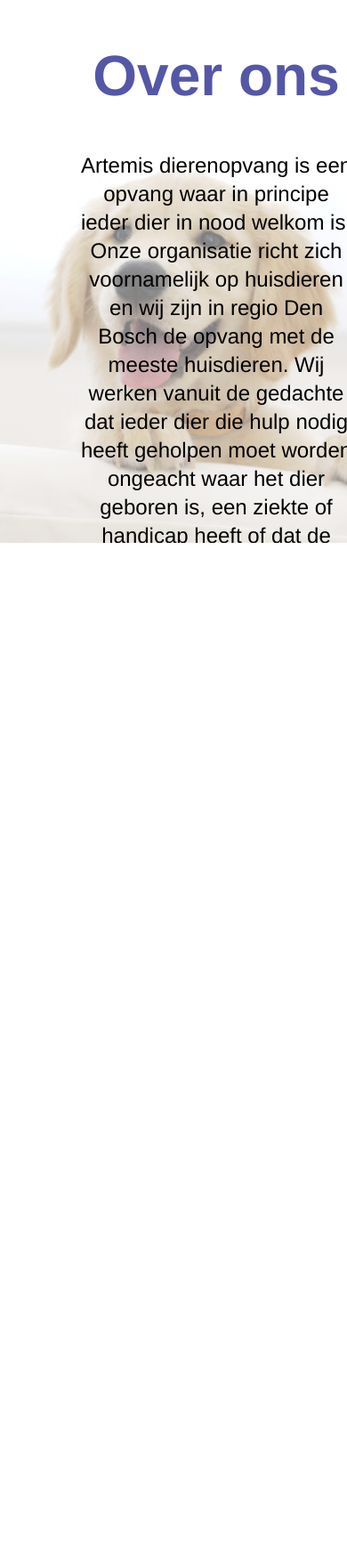
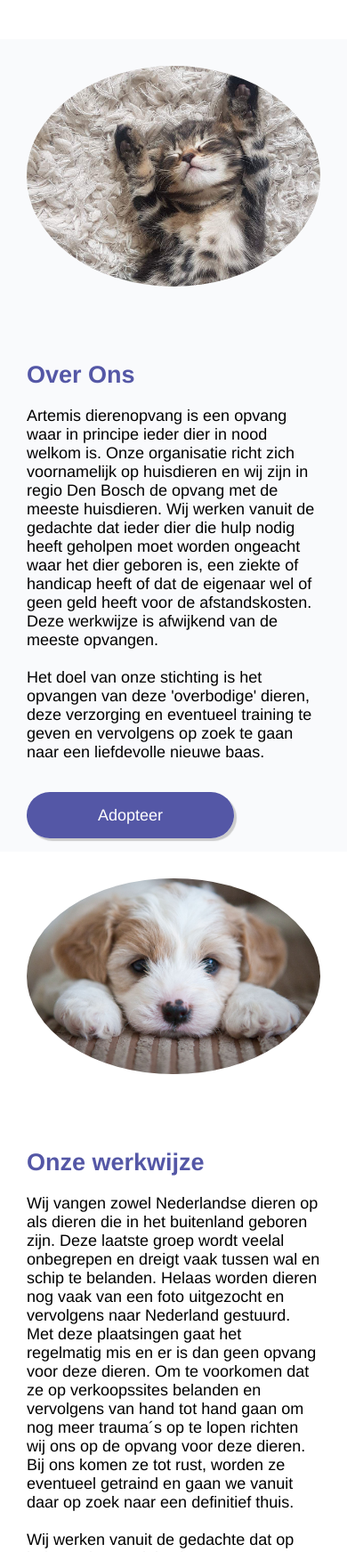
Before and after one commit to Rachel1999/artemisproject, a website: page index.html in a window 390 px wide. Shown: the part 860-2604 px from the top of the page at 89% size. Before the commit the page ends 1748 px from the top, so only its background shows below. Drawn offline with Linux system fonts and the light colour scheme.

Commit message:
Layout van de indexpagina re-designed

```diff
--- a/css/index.css
+++ b/css/index.css
@@ -39,117 +39,97 @@
 #WelcomeWrapper #OntdekMeer p {
   margin-bottom: 1rem;
 }
-main {
+
+.about-container {
+  width: 100%;
+  height: auto;
+  background-color: rgba(84, 87, 166, 0.03);
   display: grid;
-  grid-template-columns: repeat(1fr, 2);
-  min-height: 100vh;
+  grid-template-columns: auto auto;
 }
-main div {
-  display: flex;
+
+.about-container .paragraph h2{
+  font-size: 27px;
+  color: #5457a6;
+  margin: 20px 0;
 }
-main .overOns {
-  grid-column: 1/2;
-  flex-direction: column;
-  align-items: center;
+
+.about-container .paragraph {
+  padding: 20px 200px;
+  font-size: 18px;
 }
-main .overOns h1 {
-  text-align: center;
-  font-size: 4em;
-  margin: 1vw 0 2vw 0;
-  color: #5457a6;
+
+.about-container img {
+  width: 100%;
+  min-width: 200px;
+  border-radius: 100%;
 }
-main .overOns .Description {
-  padding: 0 3rem 0 3rem;
+
+.about-container .image-holder {
+  padding: 20px 200px 60px 0;
 }
-main .overOns .Description p {
-  line-height: 2rem;
-  padding: 0 0 0.75em 0;
-  font-size: 1.40rem;
+
+.work-ethic {
+  background-color: #fff;
 }
-main .overOns .Description .adopteer {
-  display: flex;
-  flex-direction: column;
-  height: 20rem;
-  align-items: center;
-  height: auto;
-  justify-content: flex-start;
+
+.work-ethic .image-holder{
+  padding: 20px 0 60px 200px;
 }
-main .overOns .Description .adopteer a {
+
+.work-ethic .paragraph {
+  padding: 20px 200px;
+  font-size: 18px;
+}
+
+#adopt-link {
+  margin-top: 50px;
+}
+
+#adopt-link a{
   background-color: #5457a6;
   color: #FFF;
-  font-size: 2.5rem;
+  font-size: 18px;
   border-radius: 50px;
   box-shadow: 3px 3px 1px #CCC;
   padding: 1rem 5rem;
-  margin-top: 25px;
+
 }
-main .slideShow {
-  grid-column: 2/3;
-  /* background-image: radial-gradient(rgba(255, 255, 152, 1) 30%,rgba(255, 255, 255, 1.0)70%); */
-}
-main .slideShow img {
-  width: 50vw;
-  height: 100vh;
-  -webkit-animation-duration: 5s;
-  animation-duration: 5s;
-  -webkit-animation-fill-mode: both;
-  animation-fill-mode: both;
-}
-@media (max-width: 1440px) {
-  main .slideShow {
-    justify-content: center;
-    align-items: center;
+
+
+@media (max-width: 1500px) {
+  .about-container .paragraph {
+    padding: 30px;
   }
-  main .slideShow img {
-    height: 70vw;
-    width: 50vw;
+
+  .about-container .image-holder {
+    padding: 30px;
   }
 }
+
+
+
 @media (max-width: 1100px) {
-  main {
-    grid-template-columns: 1fr;
+  .about-container {
+    grid-template-columns: auto;
   }
-  main .overOns {
-    grid-column: span 1;
+  .about-container .paragraph {
+    padding: 30px;
   }
-  main .overOns #Slider {
-    position: relative;
-    display: block;
-    background-image: linear-gradient(rgba(255, 255, 255, 0.5), rgba(255, 255, 255, 0.5)), url(../Img/retriever.jpg);
-    background-repeat: no-repeat;
-    background-size: cover;
-    background-position: center;
+
+  .about-container .image-holder {
+    padding: 30px;
+    text-align: center;
   }
-  main .overOns #Slider .Description {
-    height: 30rem;
-    display: flex;
-    flex-direction: column;
-    flex-wrap: wrap;
-    overflow-x: scroll;
+
+  .about-container img {
+    width: 100%;
+    max-width: 700px;
   }
-  main .overOns #Slider .Description div {
-    display: block;
-    text-align: center;
-    width: 100vw;
-  }
-  main .overOns #Slider .Description p,
-  main .overOns #Slider .Description .adopteer {
-    padding: 2.5rem;
-    font-size: 1.5rem;
-  }
-  main .overOns #Slider .Description .adopteer {
-    flex-direction: column;
-    padding-right: 7.5rem;
-    height: 100%;
-  }
-  main .overOns #Slider .Description .adopteer a {
-    margin: 1.5rem 0;
-    box-shadow: none;
-    font-size: 1rem;
-  }
-  .slideShow {
-    display: none;
-  }
+
+  .about-us .paragraph {order: 2};
+  .about-us .image-holder {order :1};
+
 }
 @media (max-width: 800px) and (max-height: 1024) {
   #welcome {
--- a/index.html
+++ b/index.html
@@ -68,16 +68,9 @@
         </div>
 
         <main>
-            <div class="overOns">
-
-                <h1>
-                    Over ons
-                </h1>
-
-                <div id="Slider">
-
-                    <section class="Description">
-                        <div>
+            <div class="about-us about-container">
+                <div class="paragraph">
+                    <h2>Over Ons</h2>
                     <p>
                         Artemis dierenopvang is een opvang waar in principe ieder dier in nood welkom is.
                         Onze organisatie richt zich voornamelijk op huisdieren en wij zijn in regio Den Bosch
@@ -85,46 +78,35 @@
                         Wij werken vanuit de gedachte dat ieder dier die hulp nodig heeft geholpen moet worden
                         ongeacht waar het dier geboren is, een ziekte of handicap heeft of dat de eigenaar wel
                         of geen geld heeft voor de afstandskosten. Deze werkwijze is afwijkend van de meeste opvangen.
+                    </p><br>
+                    <p>
+                        Het doel van onze stichting is het opvangen van deze 'overbodige' dieren, deze verzorging en eventueel training te geven en vervolgens op zoek te gaan naar een liefdevolle nieuwe baas.
                     </p>
-                        </div>
-
-                        <div>
-                            <p>
-                                Het doel van onze stichting is het opvangen van deze 'overbodige' dieren, deze verzorging en
-                                eventueel training te geven en vervolgens op zoek te gaan naar een liefdevolle nieuwe baas.
-                            </p>
-                        </div>
-
-                        <div>
-                            <p>
-                                Wij vangen zowel Nederlandse dieren op als dieren die in het buitenland geboren zijn.
-                                Deze laatste groep wordt veelal onbegrepen en dreigt vaak tussen wal en schip te belanden.
-                                Helaas worden dieren nog vaak van een foto uitgezocht en vervolgens naar Nederland gestuurd.
-                                Met deze plaatsingen gaat het regelmatig mis en er is dan geen opvang voor deze dieren.
-                                Om te voorkomen dat ze op verkoopssites belanden en vervolgens van hand tot hand gaan om nog
-                                meer trauma´s op te lopen richten wij ons op de opvang voor deze dieren. Bij ons komen ze tot rust,
-                                worden ze eventueel getraind en gaan we vanuit daar op zoek naar een definitief thuis.
-                            </p>
-                        </div>
-
-                        <div class="adopteer">
-                            <p>
-                                Wij werken vanuit de gedachte dat op ieder potje een deksel past en er uiteindelijk een
-                                liefdevol thuis voor ieder dier komt. Indien het dier zich prima voelt in de opvang is deze
-                                welkom zolang nodig is. Wij hanteren dan ook een absoluut NO KILL beleid en euthanasie is
-                                alleen aan de orde bij ondragelijk lijden.
-
-                                Omdat ieder dier een tweede kans verdient!
-                            </p>
+                    <div id="adopt-link">
                         <a href="html/onzeDieren.html">
                             Adopteer
                         </a>
                     </div>
-                    </section>
+
+                </div>
+                <div class="image-holder">
+                    <img src="Img/kittens_homepage.jpg" alt="kitten">
                 </div>
             </div>
-            <div class="slideShow">
-                <Img id="slideShowImg" src="Img/index/Slideshow/Cats_Kittens_Glance_549762_2560x1440.jpg" alt="woef">
+
+            <div class="work-ethic about-container">
+                <div class="image-holder">
+                    <img src="Img/dog_homepage.jpg" alt="kitten">
+                </div>
+                <div class="paragraph">
+                    <h2>Onze werkwijze</h2>
+                    <p>
+                        Wij vangen zowel Nederlandse dieren op als dieren die in het buitenland geboren zijn. Deze laatste groep wordt veelal onbegrepen en dreigt vaak tussen wal en schip te belanden. Helaas worden dieren nog vaak van een foto uitgezocht en vervolgens naar Nederland gestuurd. Met deze plaatsingen gaat het regelmatig mis en er is dan geen opvang voor deze dieren. Om te voorkomen dat ze op verkoopssites belanden en vervolgens van hand tot hand gaan om nog meer trauma´s op te lopen richten wij ons op de opvang voor deze dieren. Bij ons komen ze tot rust, worden ze eventueel getraind en gaan we vanuit daar op zoek naar een definitief thuis.
+                    </p><br>
+                    <p>
+                        Wij werken vanuit de gedachte dat op ieder potje een deksel past en er uiteindelijk een liefdevol thuis voor ieder dier komt. Indien het dier zich prima voelt in de opvang is deze welkom zolang nodig is. Wij hanteren dan ook een absoluut NO KILL beleid en euthanasie is alleen aan de orde bij ondragelijk lijden. Omdat ieder dier een tweede kans verdient!
+                    </p>
+                </div>
             </div>
         </main>
     </body>
```
Lines whose indentation alone changed are shown as unchanged.
